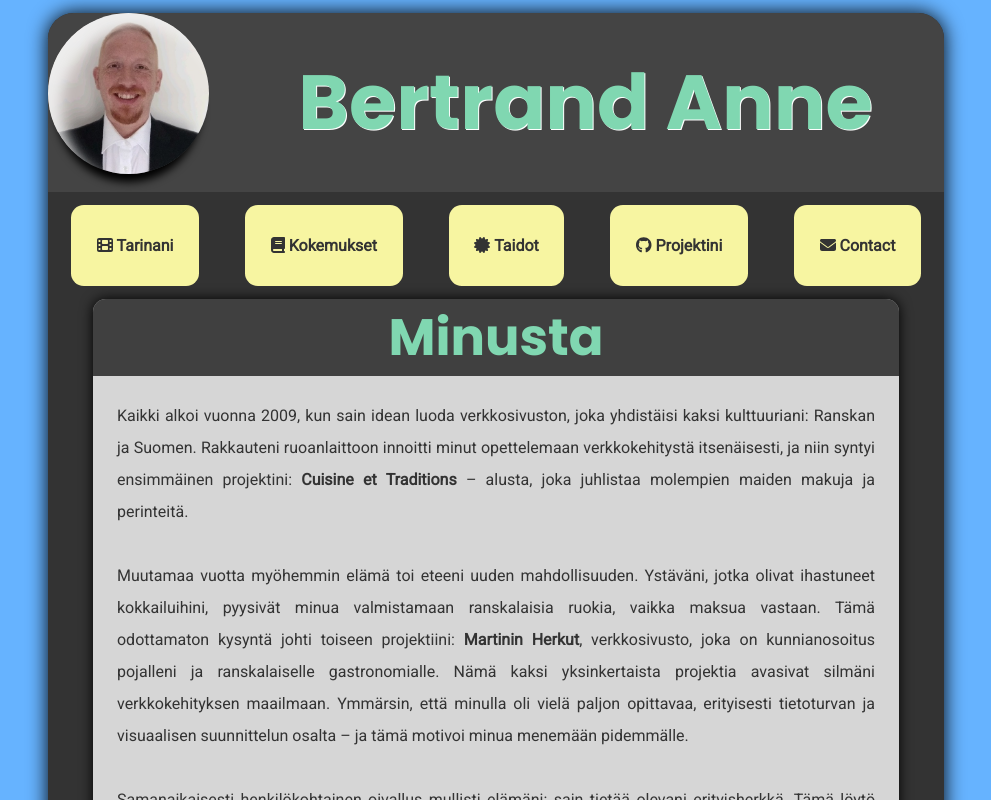
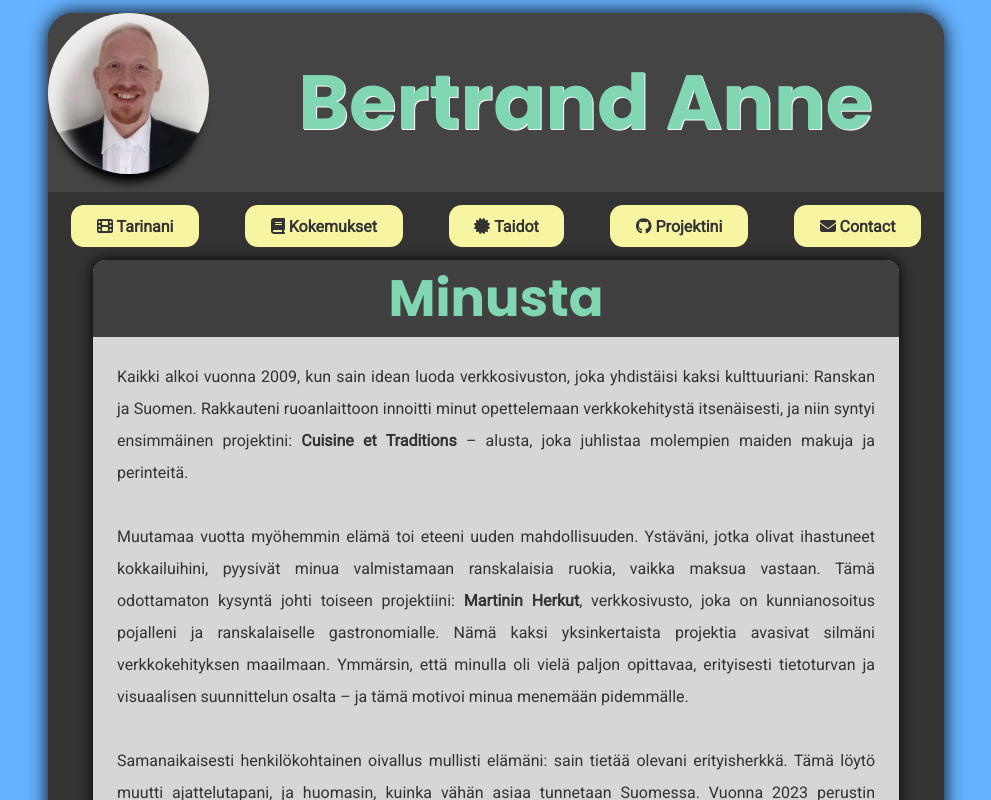
Before and after one commit to Bertrand14/bertrand14.github.io, a React (Vite) app: page /AboutMe in a window 1280 px wide. Shown: the top 800 px of the page, without its empty margins (144-1135 px from the left). Built offline with nearby package versions, Linux system fonts and the light colour scheme.

Commit message:
button responsive

```diff
--- a/src/styles/layout/_navbar.scss
+++ b/src/styles/layout/_navbar.scss
@@ -21,7 +21,7 @@ nav{
    cursor: pointer;
    transition:all 250ms ease-in-out;
    line-height: 1rem;
-   padding:4vh 2vw;
+   padding:1vw 2vw;
    i{
     margin: auto;
    }
```
